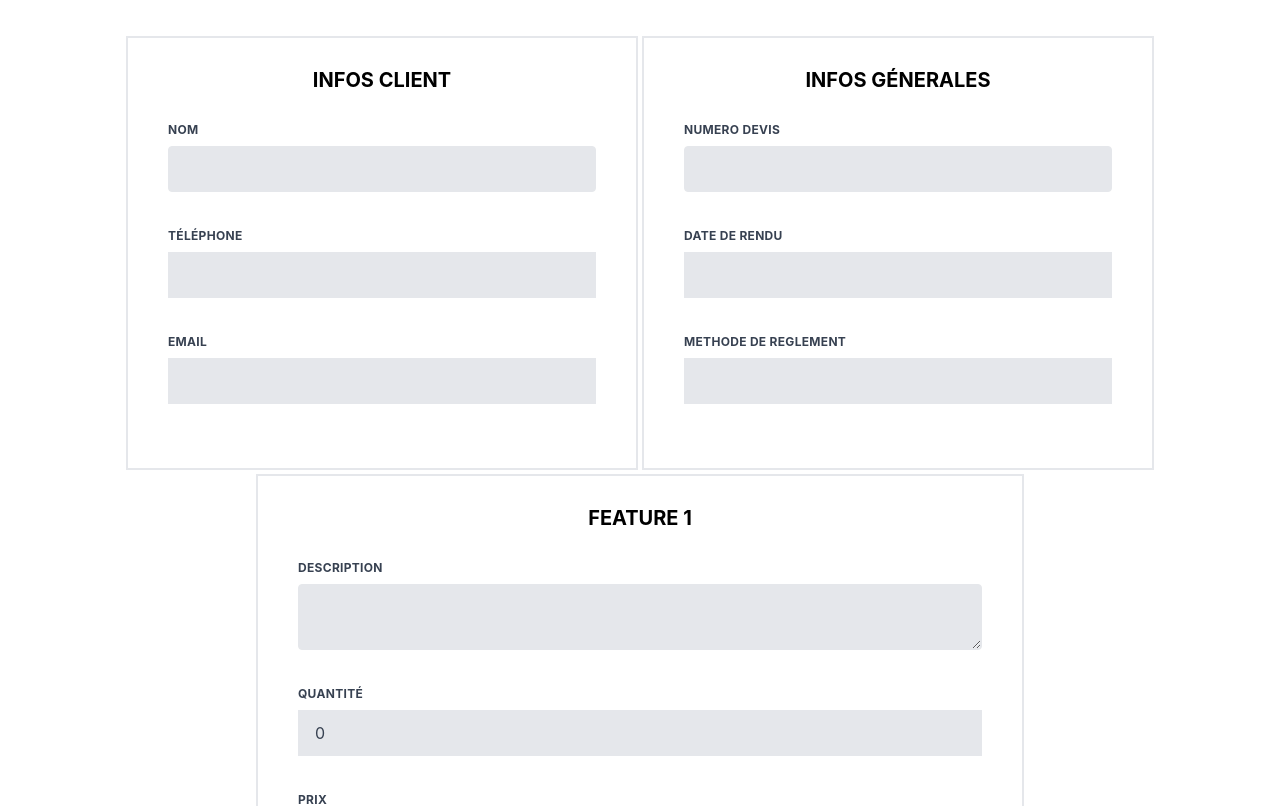
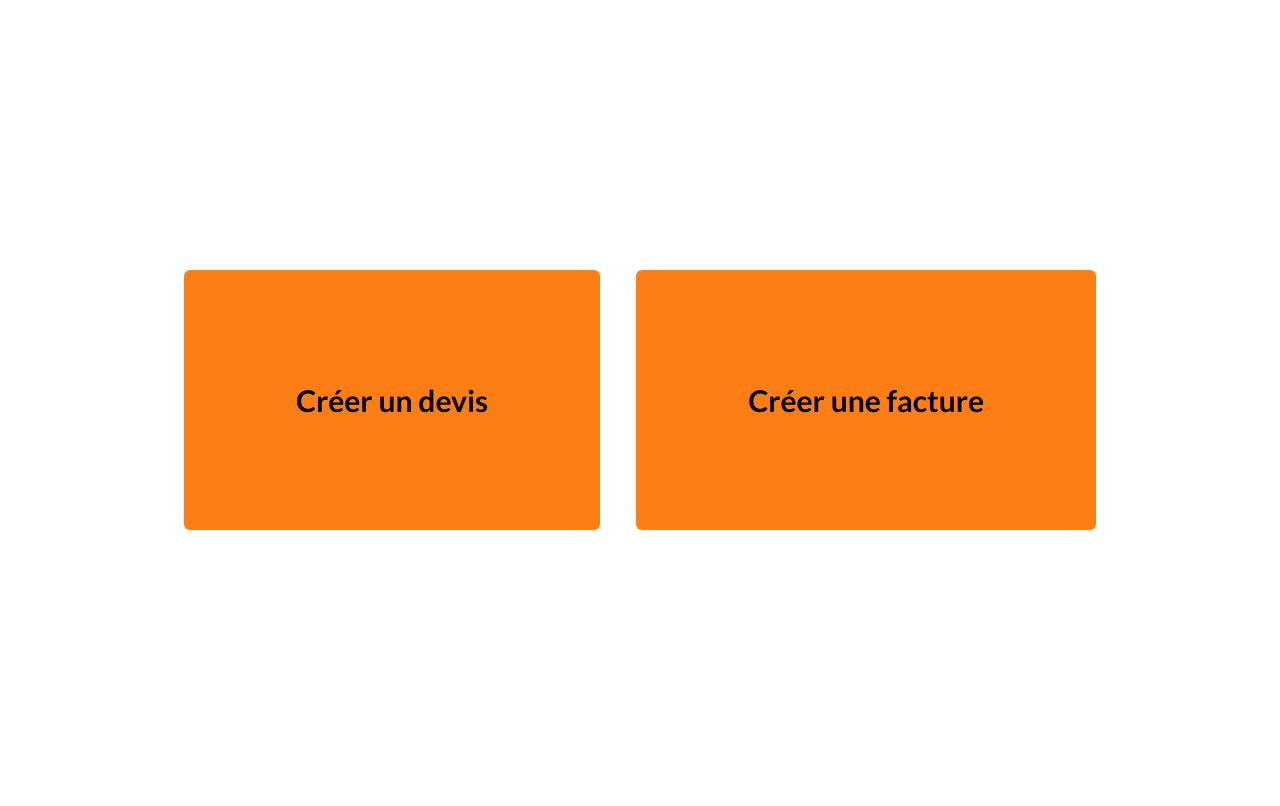
Before and after one commit to Iznobadd/generateur-devis, a React (Create React App) app in the folder client/: page / in a window 1280 px wide. Shown: the top 806 px of the page. Built offline with nearby package versions, Linux system fonts and the light colour scheme; what @react-pdf/renderer would draw is missing.

Commit message:
add home page and links

```diff
--- a/client/public/index.html
+++ b/client/public/index.html
@@ -10,34 +10,16 @@
       content="Web site created using create-react-app"
     />
     <link rel="apple-touch-icon" href="%PUBLIC_URL%/logo192.png" />
-    <!--
-      manifest.json provides metadata used when your web app is installed on a
-      user's mobile device or desktop. See https://developers.google.com/web/fundamentals/web-app-manifest/
-    -->
+    <link
+      href="https://fonts.googleapis.com/css2?family=Rajdhani:wght@400;700&display=swap"
+      rel="stylesheet"
+    />
     <link rel="manifest" href="%PUBLIC_URL%/manifest.json" />
-    <!--
-      Notice the use of %PUBLIC_URL% in the tags above.
-      It will be replaced with the URL of the `public` folder during the build.
-      Only files inside the `public` folder can be referenced from the HTML.
 
-      Unlike "/favicon.ico" or "favicon.ico", "%PUBLIC_URL%/favicon.ico" will
-      work correctly both with client-side routing and a non-root public URL.
-      Learn how to configure a non-root public URL by running `npm run build`.
-    -->
     <title>React App</title>
   </head>
   <body>
     <noscript>You need to enable JavaScript to run this app.</noscript>
     <div id="root"></div>
-    <!--
-      This HTML file is a template.
-      If you open it directly in the browser, you will see an empty page.
-
-      You can add webfonts, meta tags, or analytics to this file.
-      The build step will place the bundled scripts into the <body> tag.
-
-      To begin the development, run `npm start` or `yarn start`.
-      To create a production bundle, use `npm run build` or `yarn build`.
-    -->
   </body>
 </html>
--- a/client/src/App.css
+++ b/client/src/App.css
@@ -1,4 +1,15 @@
-.test {
-  height: 100vh;
-  width: 100vw;
+@font-face {
+  font-family: "Lato";
+  src: url(fonts/Lato/Lato-Regular.ttf);
 }
+@font-face {
+  font-family: "Lato";
+  src: url(fonts/Lato/Lato-Bold.ttf);
+  font-weight: bold;
+}
+* {
+  box-sizing: border-box;
+}
+body {
+  font-family: "Lato";
+}
--- a/client/src/App.tsx
+++ b/client/src/App.tsx
@@ -1,16 +1,14 @@
-import React from "react";
 import "./App.css";
-import ReactPDF, { PDFViewer } from "@react-pdf/renderer";
-import FormDevis from "./components/FormDevis";
 import { Route, Routes } from "react-router-dom";
+import Home from "./screens/Home";
+import Devis from "./screens/Devis";
 
 function App() {
   return (
-    <div className="test">
-      <Routes>
-        <Route path="/" element={<FormDevis />} />
-      </Routes>
-    </div>
+    <Routes>
+      <Route path="/" element={<Home />} />
+      <Route path="/devis" element={<Devis />} />
+    </Routes>
   );
 }
 
--- /dev/null
+++ b/client/src/screens/Devis.tsx
@@ -0,0 +1,9 @@
+import FormDevis from "../components/FormDevis";
+
+export default function Devis() {
+  return (
+    <div>
+      <FormDevis />
+    </div>
+  );
+}
--- /dev/null
+++ b/client/src/screens/Home.tsx
@@ -0,0 +1,22 @@
+export default function Home() {
+  return (
+    <div className="flex justify-center items-center gap-9 h-screen">
+      <div className="transform transition duration-500 hover:scale-110">
+        <a
+          className="font-bold text-3xl text-center p-28 bg-orange rounded-md w-2/7"
+          href="devis"
+        >
+          Créer un devis
+        </a>
+      </div>
+      <div className="transform transition duration-500 hover:scale-110">
+        <a
+          className="font-bold text-3xl text-center p-28 bg-orange rounded-md w-2/7"
+          href="facture"
+        >
+          Créer une facture
+        </a>
+      </div>
+    </div>
+  );
+}
--- a/client/tailwind.config.js
+++ b/client/tailwind.config.js
@@ -2,7 +2,11 @@
 module.exports = {
   content: ["./src/**/*.{js,jsx,ts,tsx}"],
   theme: {
-    extend: {},
+    extend: {
+      colors: {
+        orange: "#FD7E14",
+      },
+    },
   },
   plugins: [],
 };
```
